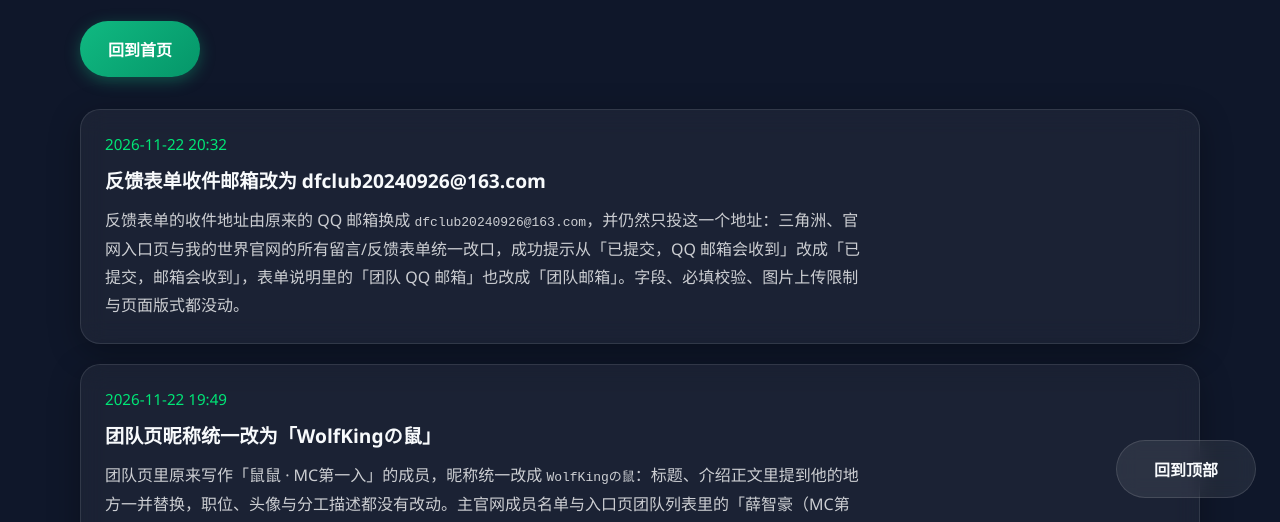
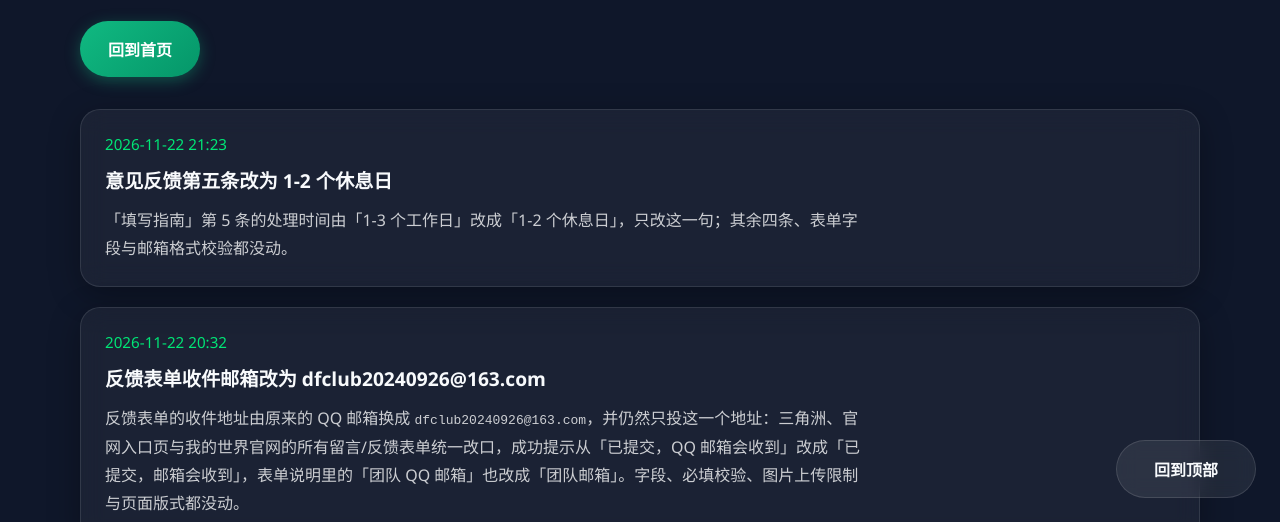
Before and after one commit to dfclub/delta, a plain HTML site: page log.html in a window 1280 px wide. Shown: the part 278-800 px from the top of the page. Drawn offline with Linux system fonts and the light colour scheme.

Commit message:
content: 意见反馈第五条处理时间改为 1-2 个休息日

```diff
--- a/log.html
+++ b/log.html
@@ -34,6 +34,12 @@
           <a class="btn btn-primary" href="index.html">回到首页</a>
         </div>
         <div class="log-list">
+
+          <article class="log-entry">
+            <time datetime="2026-11-22T21:23">2026-11-22 21:23</time>
+            <h3>意见反馈第五条改为 1-2 个休息日</h3>
+            <p>「填写指南」第 5 条的处理时间由「1-3 个工作日」改成「1-2 个休息日」，只改这一句；其余四条、表单字段与邮箱格式校验都没动。</p>
+          </article>
           <article class="log-entry">
             <time datetime="2026-11-22T20:32">2026-11-22 20:32</time>
             <h3>反馈表单收件邮箱改为 dfclub20240926@163.com</h3>
```
Also changed, not shown: index.html (+1 -1 lines).
